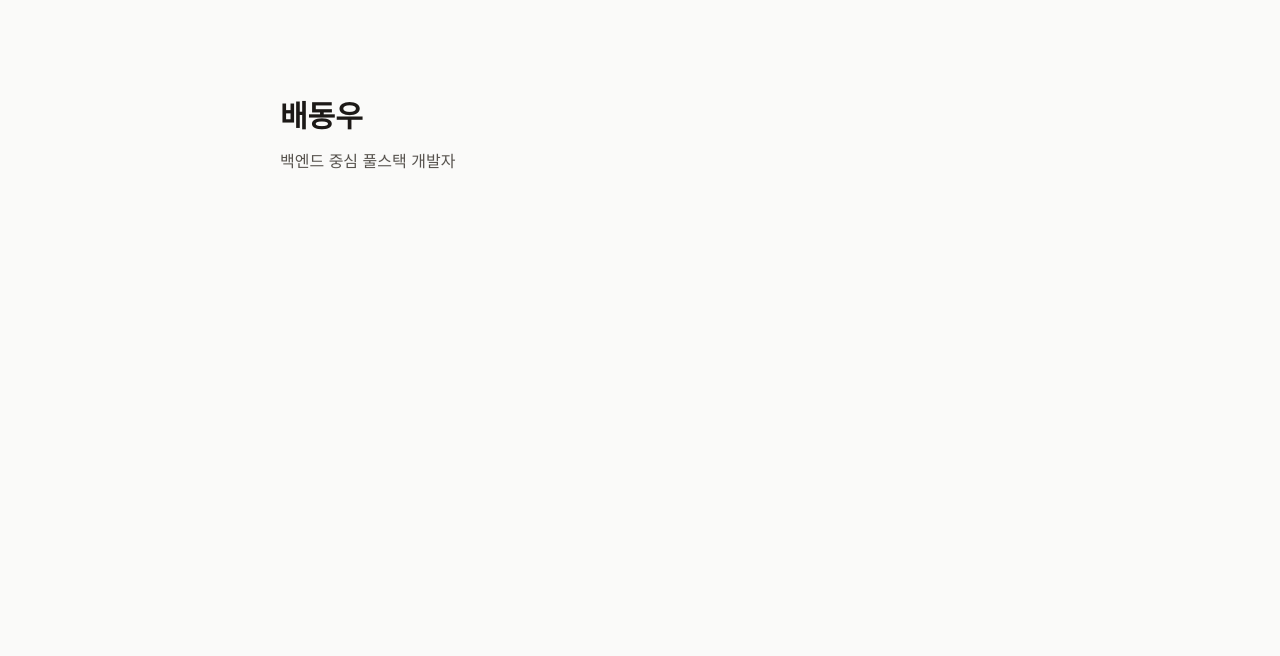
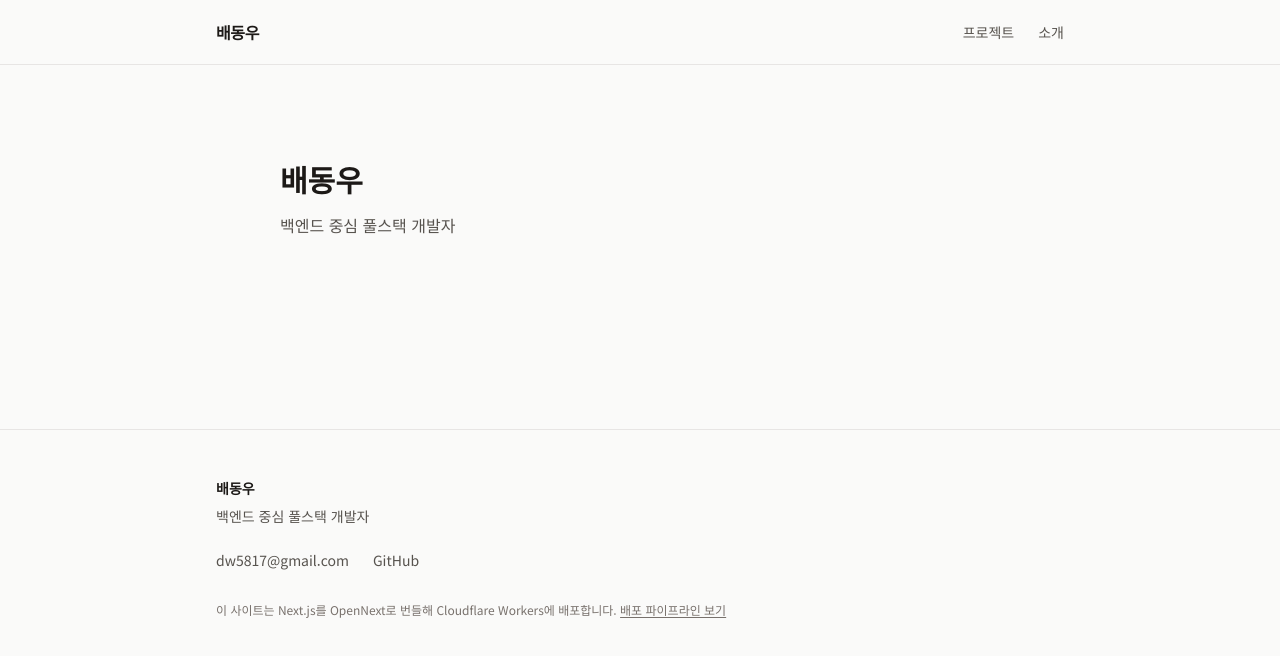
Before and after one commit to dongwoobae/portfolio, a Next.js app: page / in a window 1280 px wide. Shown: the top 656 px of the page. Built offline with nearby package versions, Linux system fonts and the light colour scheme; no server answers.

Commit message:
feat: 사이트 레이아웃 (헤더·푸터·본문 바로가기)

```diff
--- a/src/app/layout.tsx
+++ b/src/app/layout.tsx
@@ -1,5 +1,7 @@
 import type { Metadata } from "next";
 import { JetBrains_Mono, Noto_Sans_KR } from "next/font/google";
+import { SiteFooter } from "@/components/layout/SiteFooter";
+import { SiteHeader } from "@/components/layout/SiteHeader";
 import "./globals.css";
 
 const notoSansKr = Noto_Sans_KR({
@@ -28,7 +30,15 @@ export default function RootLayout({
       <body
         className={`${notoSansKr.variable} ${jetbrainsMono.variable} font-sans`}
       >
-        {children}
+        <a
+          href="#main"
+          className="sr-only focus:not-sr-only focus:absolute focus:top-4 focus:left-4 focus:z-20 focus:rounded focus:bg-ink focus:px-4 focus:py-2 focus:text-page"
+        >
+          본문 바로가기
+        </a>
+        <SiteHeader />
+        <div id="main">{children}</div>
+        <SiteFooter />
       </body>
     </html>
   );
--- /dev/null
+++ b/src/components/layout/SiteFooter.tsx
@@ -0,0 +1,34 @@
+import { site } from "@/lib/site";
+
+export function SiteFooter() {
+  return (
+    <footer className="mt-24 border-t border-line">
+      <div className="mx-auto max-w-4xl px-6 py-12 text-sm text-muted">
+        <p className="font-bold text-ink">{site.name}</p>
+        <p className="mt-2">{site.role}</p>
+        <ul className="mt-6 flex flex-wrap gap-x-6 gap-y-2">
+          <li>
+            <a href={`mailto:${site.email}`} className="hover:text-ink">
+              {site.email}
+            </a>
+          </li>
+          <li>
+            <a href={site.github} className="hover:text-ink">
+              GitHub
+            </a>
+          </li>
+        </ul>
+        <p className="mt-8 text-xs text-faint">
+          이 사이트는 Next.js를 OpenNext로 번들해 Cloudflare Workers에
+          배포합니다.{" "}
+          <a
+            href={`${site.repoUrl}/blob/main/.github/workflows/ci.yml`}
+            className="underline underline-offset-2 hover:text-muted"
+          >
+            배포 파이프라인 보기
+          </a>
+        </p>
+      </div>
+    </footer>
+  );
+}
--- /dev/null
+++ b/src/components/layout/SiteHeader.tsx
@@ -0,0 +1,25 @@
+import Link from "next/link";
+import { navItems, site } from "@/lib/site";
+
+export function SiteHeader() {
+  return (
+    <header className="sticky top-0 z-10 border-b border-line bg-page/90 backdrop-blur">
+      <div className="mx-auto flex h-16 max-w-4xl items-center justify-between px-6">
+        <Link href="/" className="font-bold tracking-tight">
+          {site.name}
+        </Link>
+        <nav aria-label="주요 메뉴">
+          <ul className="flex gap-6 text-sm">
+            {navItems.map((item) => (
+              <li key={item.href}>
+                <Link href={item.href} className="text-muted hover:text-ink">
+                  {item.label}
+                </Link>
+              </li>
+            ))}
+          </ul>
+        </nav>
+      </div>
+    </header>
+  );
+}
--- /dev/null
+++ b/src/lib/site.ts
@@ -0,0 +1,15 @@
+export const site = {
+  name: "배동우",
+  role: "백엔드 중심 풀스택 개발자",
+  tagline:
+    "실사용자가 있는 서비스를 수주부터 설계·개발·운영까지 혼자 책임집니다.",
+  url: process.env.NEXT_PUBLIC_SITE_URL ?? "https://dwoobae.com",
+  email: "dw5817@gmail.com",
+  github: "https://github.com/dongwoobae",
+  repoUrl: "https://github.com/dongwoobae/portfolio",
+} as const;
+
+export const navItems = [
+  { href: "/projects", label: "프로젝트" },
+  { href: "/about", label: "소개" },
+] as const;
```
